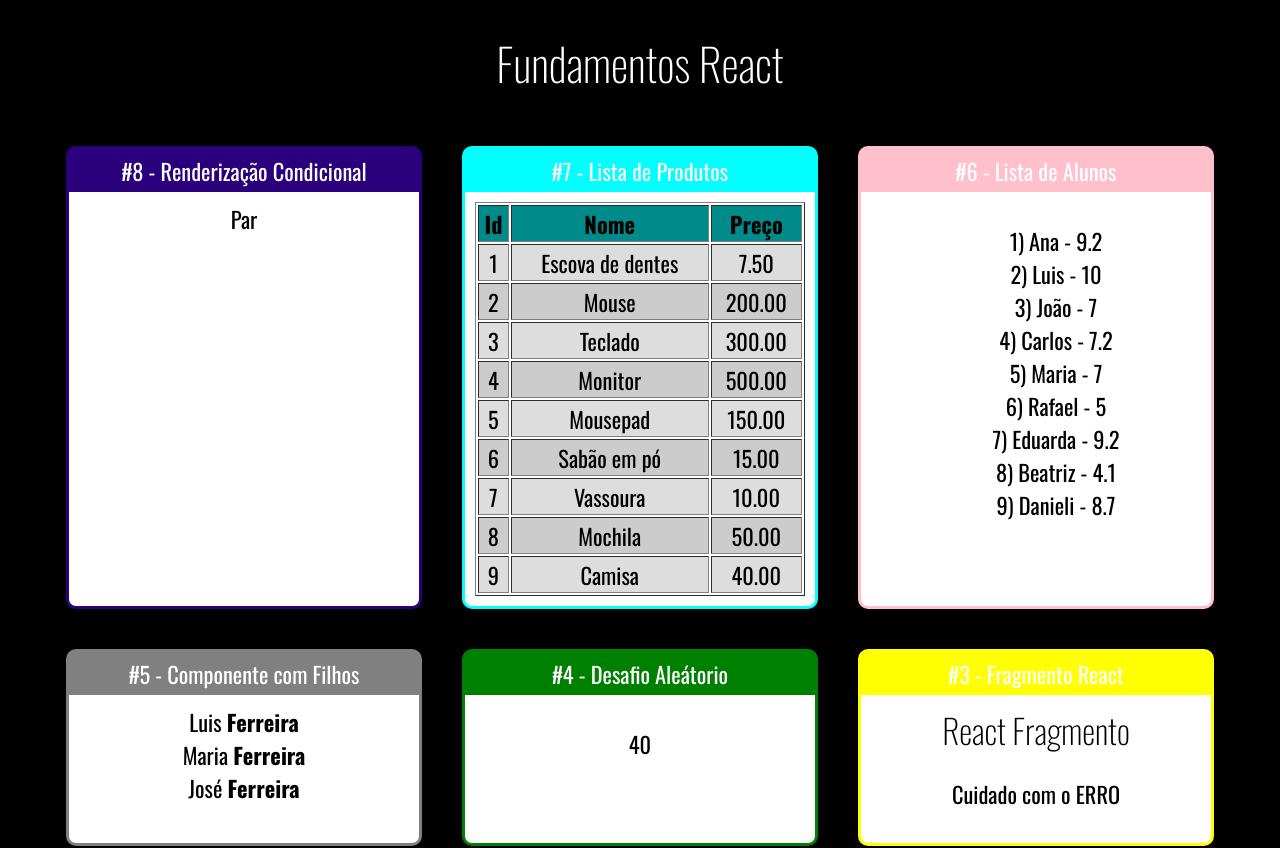
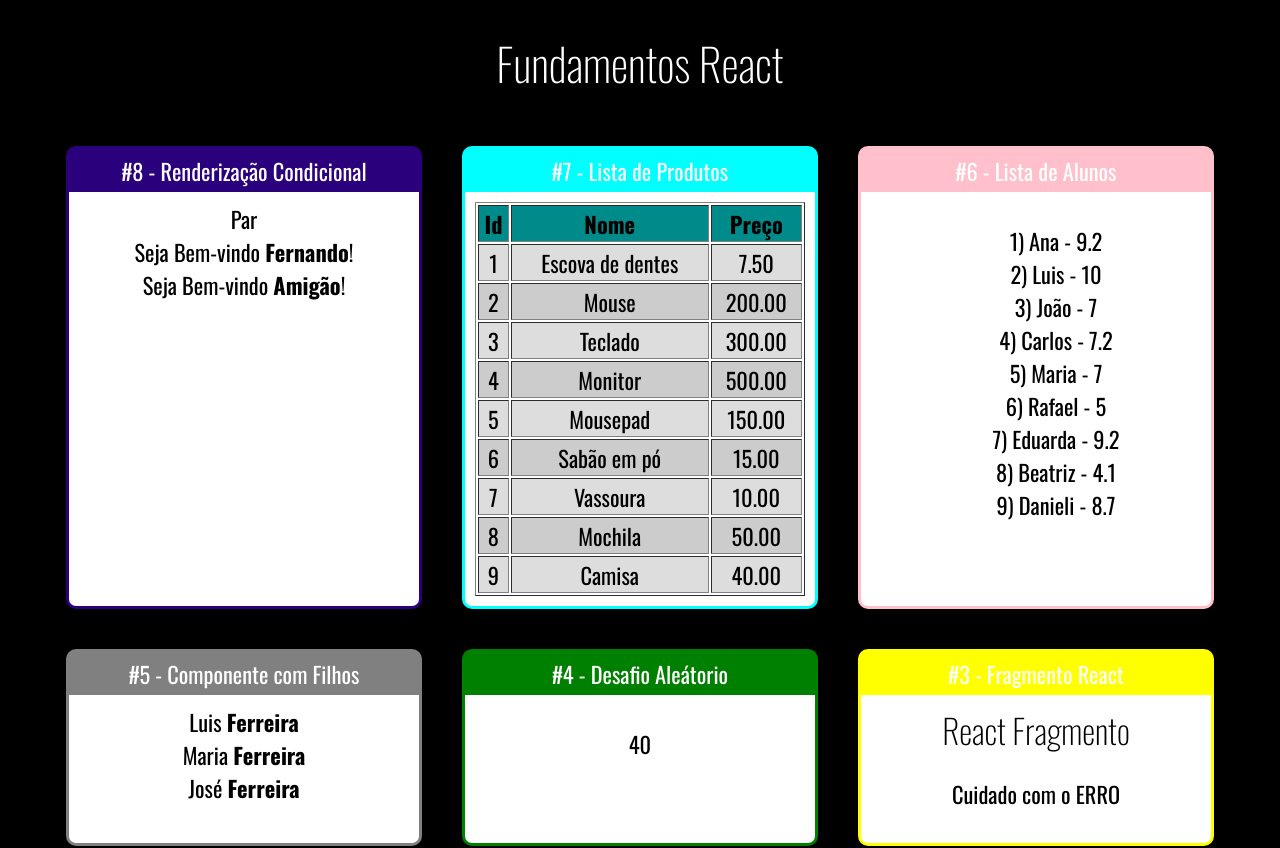
Before and after one commit to CoderEduardo/React, a React (Create React App) app in the folder fundamentos-react/: page / in a window 1280 px wide. Shown: the top 848 px of the page. Built offline with nearby package versions, Linux system fonts and the light colour scheme.

Commit message:
Definindo uma condição com um componente

```diff
--- a/fundamentos-react/src/App.jsx
+++ b/fundamentos-react/src/App.jsx
@@ -11,6 +11,7 @@
 import ListaAlunos from "./components/repeticao/ListaAlunos";
 import TabelaProdutos from "./components/repeticao/TabelaProdutos";
 import ParOuImpar from "./components/condicional/ParOuImpar";
+import UsuarioInfo from "./components/condicional/UsuarioInfo";
 
 export default _ =>
     <div className="App">
@@ -20,6 +21,8 @@
 
             <Card titulo="#8 - Renderização Condicional" color="#2b007d">
                 <ParOuImpar numero={20}/>
+                <UsuarioInfo usuario={{nome:'Fernando'}}/>
+                <UsuarioInfo/>
             </Card>
 
             <Card titulo="#7 - Lista de Produtos" color="#00ffff">
--- /dev/null
+++ b/fundamentos-react/src/components/condicional/UsuarioInfo.jsx
@@ -0,0 +1,18 @@
+import React from "react";
+import If from "./if";
+
+export default props => {
+
+    const usuario = props.usuario || {}
+
+    return (
+        <div>
+            <If test={usuario && usuario.nome}>
+                Seja Bem-vindo  <strong>{usuario.nome}</strong>!
+            </If>
+            <If test={!usuario || !usuario.nome}>
+                Seja Bem-vindo  <strong>Amigão</strong>!
+            </If>
+        </div>
+    )
+}
--- /dev/null
+++ b/fundamentos-react/src/components/condicional/if.js
@@ -0,0 +1,7 @@
+export default props => {
+    if(props.test){
+        return props.children
+    } else {
+        return false
+    }
+}
```
